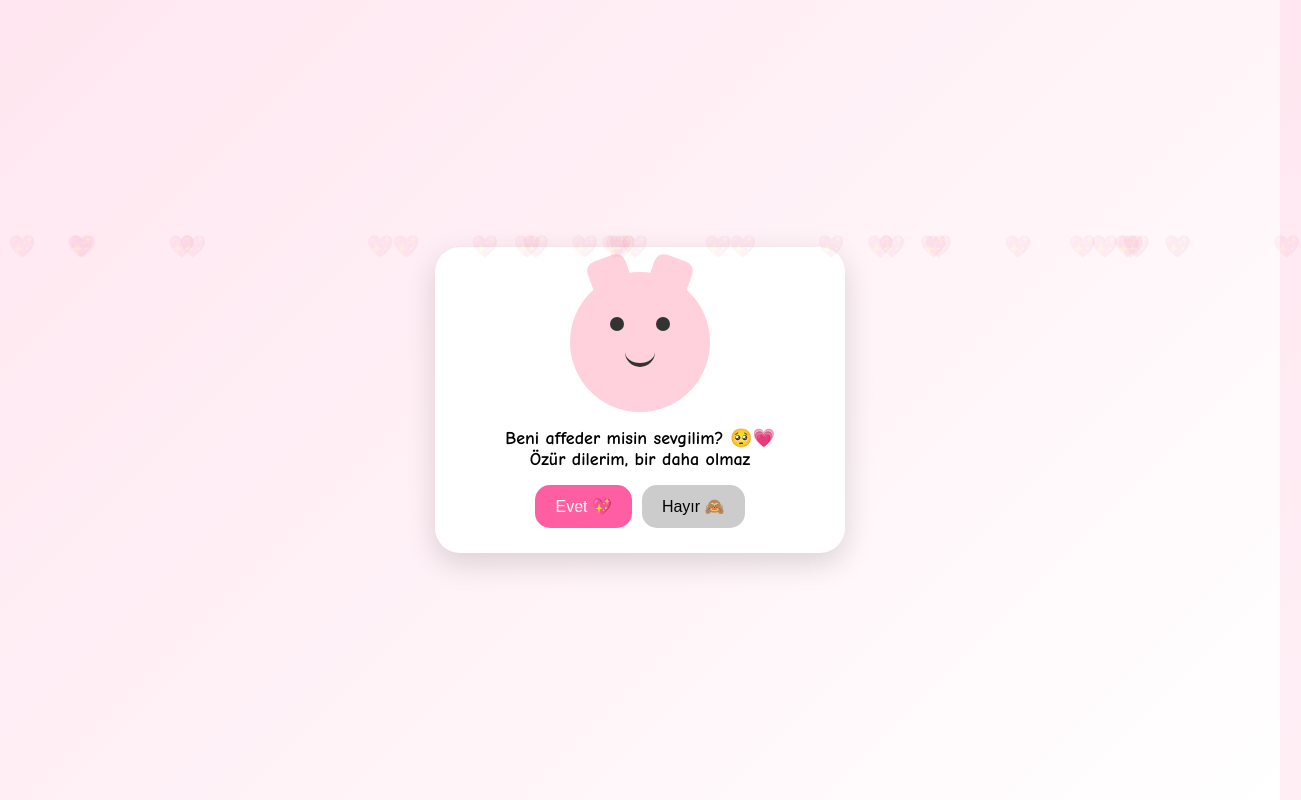
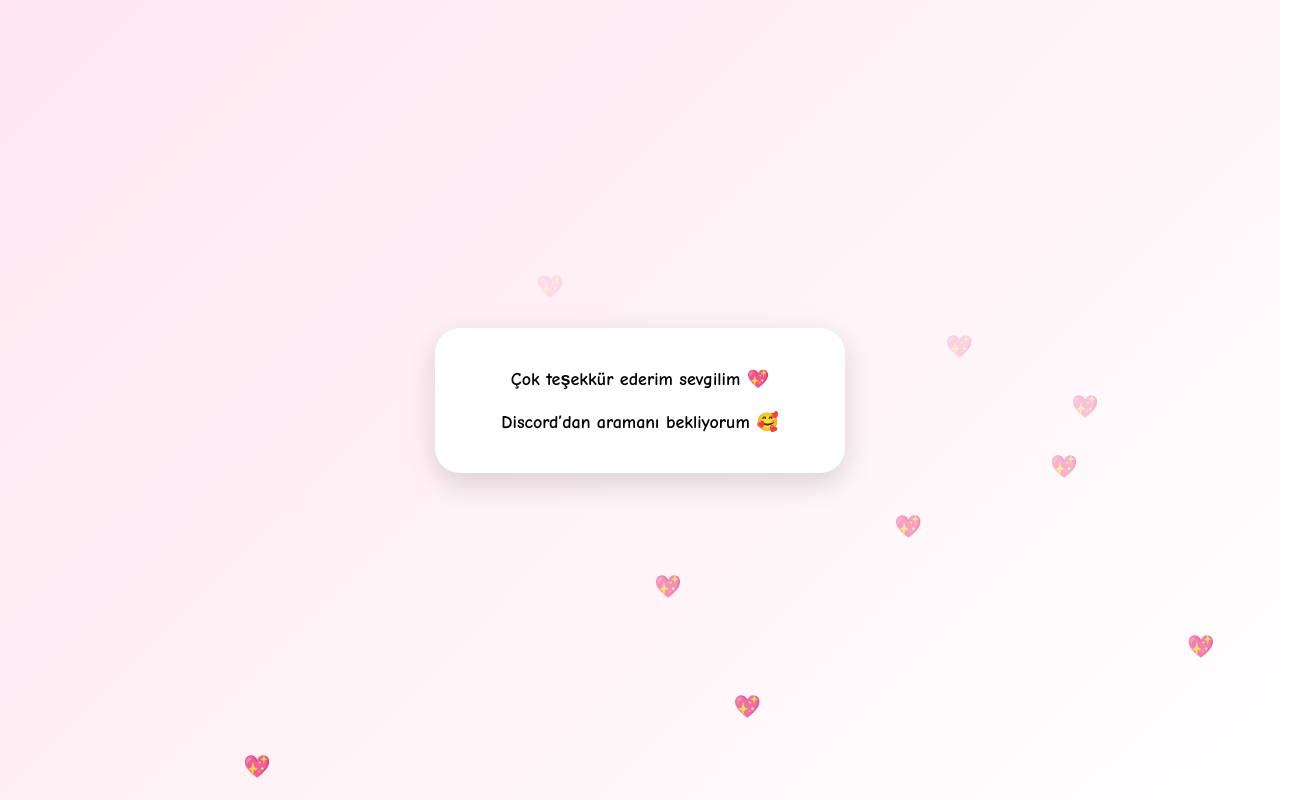
Before and after one commit to emoyigit3-ctrl/ozur, a plain HTML site: page index.html in a window 1280 px wide. Both pictures are taken after a click on the button "Evet 💖". Shown: the whole page, 1301 px wide, since content can reach past the window. Drawn offline with Linux system fonts and the light colour scheme.

Commit message:
Update index.html

```diff
--- a/index.html
+++ b/index.html
@@ -25,6 +25,10 @@ body {
     width: 90%;
     max-width: 360px;
     text-align: center;
+}
+
+.hidden {
+    display: none;
 }
 
 .cat {
@@ -118,7 +122,8 @@ button {
     <source src="dilerimki.mp3" type="audio/mpeg">
 </audio>
 
-<div class="card">
+<!-- İLK EKRAN -->
+<div class="card" id="screen1">
     <div class="cat">
         <div class="ear left"></div>
         <div class="ear right"></div>
@@ -138,11 +143,21 @@ button {
     </div>
 </div>
 
+<!-- İKİNCİ EKRAN -->
+<div class="card hidden" id="screen2">
+    <h2>
+        Çok teşekkür ederim sevgilim 💖<br><br>
+        Discord’dan aramanı bekliyorum 🥰
+    </h2>
+</div>
+
 <script>
 let scale = 1;
 const yesBtn = document.getElementById("yes");
 const noBtn = document.getElementById("no");
 const music = document.getElementById("music");
+const screen1 = document.getElementById("screen1");
+const screen2 = document.getElementById("screen2");
 
 noBtn.onclick = () => {
     scale += 0.25;
@@ -152,14 +167,17 @@ noBtn.onclick = () => {
 yesBtn.onclick = () => {
     music.play();
 
-    for (let i = 0; i < 30; i++) {
+    screen1.classList.add("hidden");
+    screen2.classList.remove("hidden");
+
+    setInterval(() => {
         const heart = document.createElement("div");
         heart.className = "heart";
         heart.innerText = "💖";
         heart.style.left = Math.random() * 100 + "vw";
         document.body.appendChild(heart);
         setTimeout(() => heart.remove(), 3000);
-    }
+    }, 300);
 };
 </script>
 
```
